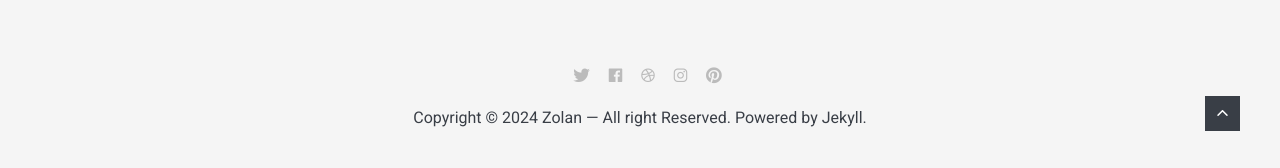
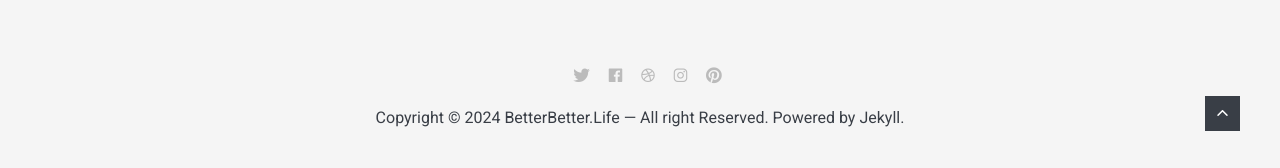
Before and after one commit to aSSong/betterbetterlife, a Jekyll site: the page built from index.html, in a window 1280 px wide and 900 px high, scrolled down 2480 px. Shown: the part 729-897 px from the top of the window. Built offline with Jekyll 4.4.1, drawn with Linux system fonts in a browser that asks for light colours; nearby versions of some CDN libraries; the list of posts is cut into pages by our own code.

Commit message:
Update settings.yml

```diff
--- a/_data/settings.yml
+++ b/_data/settings.yml
@@ -1,8 +1,8 @@
 #-------------------------------
 # General Site Settings
-title: Zolan
+title: BetterBetter.Life
 logo: logo.svg # You can add own logo.
-description: Zolan is modern minimal theme for Jekyll
+description: BetterBetter.Life 致力于让人们拥有更健康的精神生活
 
 
 #-------------------------------
```
